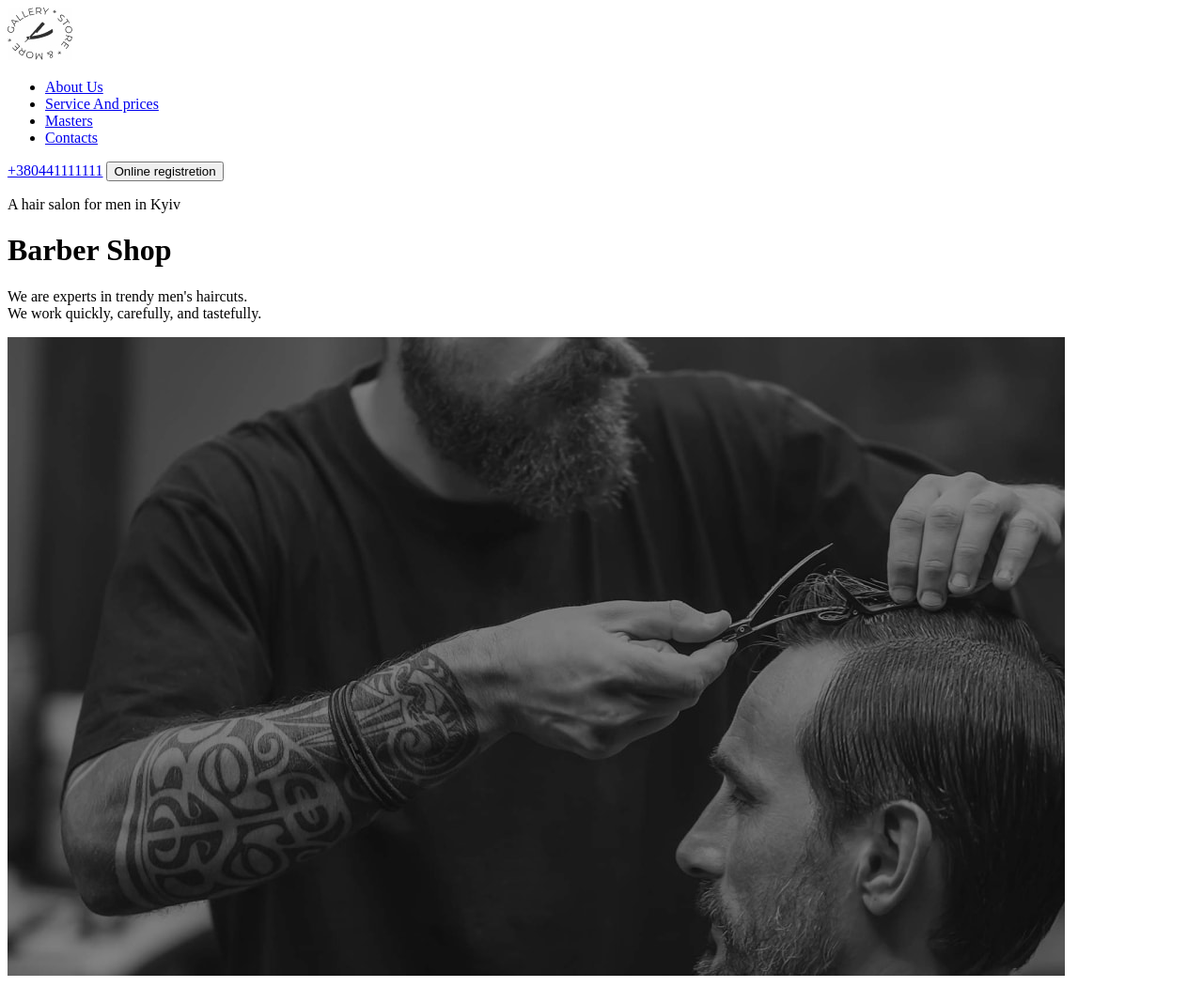
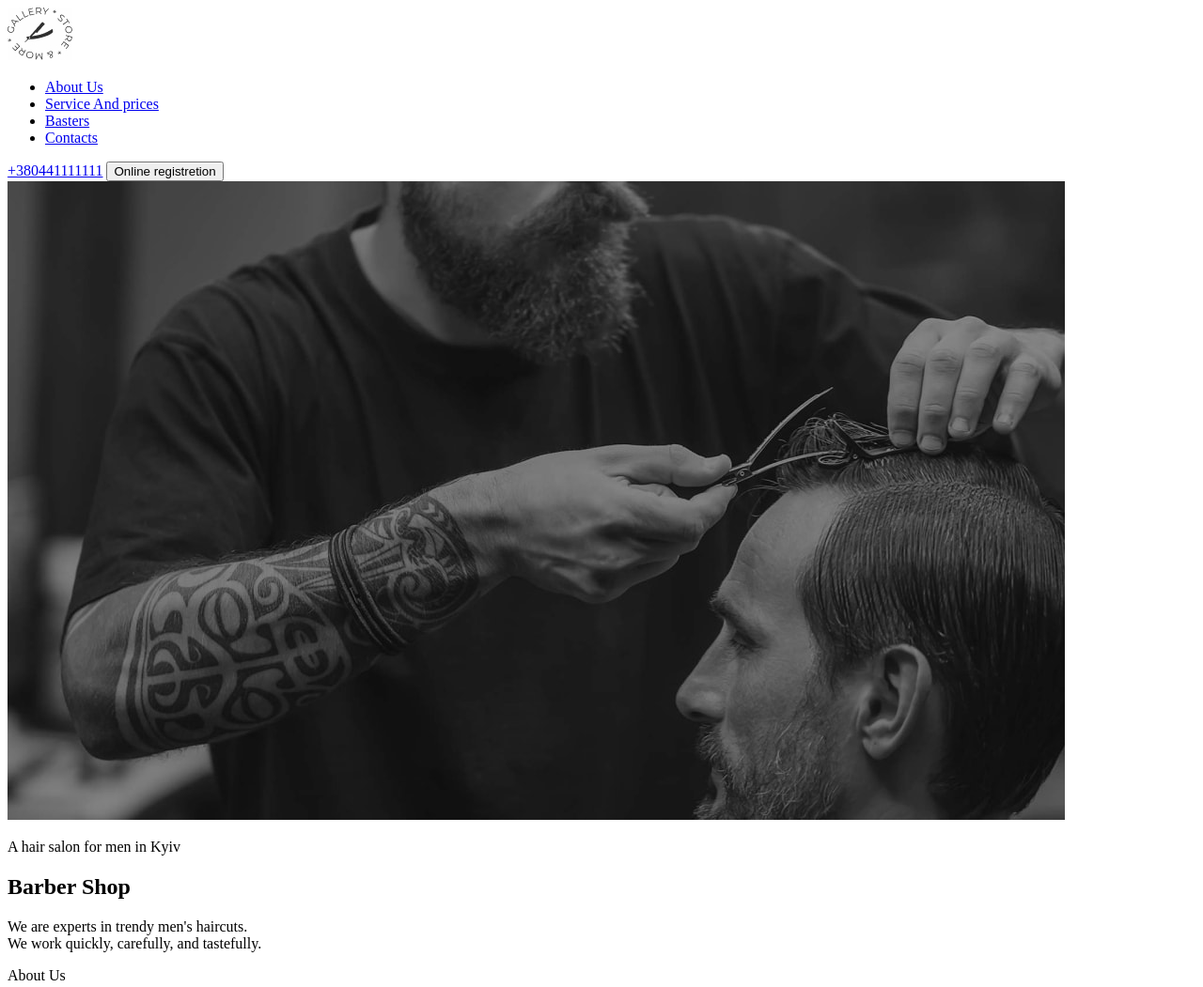
Before and after one commit to arletolentin/barbersample01, a plain HTML site: page index.html in a window 1280 px wide. Shown: the top 1051 px of the page at 94% size. Drawn offline with Linux system fonts and the light colour scheme.

Commit message:
second edit
continuation of the barber shop, fixing the anchor

```diff
--- a/index.html
+++ b/index.html
@@ -16,7 +16,7 @@
             <ul>
                 <li><a href="AboutUs">About Us</a></li>
                 <li><a href="/">Service And prices</a></li>
-                <li><a href="/">Masters</a></li>
+                <li><a href="/">Basters</a></li>
                 <li><a href="/">Contacts</a></li>
             </ul>
             <a href="tel:+380441111111">+380441111111</a>
@@ -25,11 +25,13 @@
     </header>
     <!-- -->
     <main>
-        <p>A hair salon for men in Kyiv</p>
+        <section class="Hero_barber">
+            <img src="images/Hero_barber.jpg" alt="A man cutting hair of a man">
+            <p>A hair salon for men in Kyiv</p>
         <h1>Barber Shop</h1>
         <p>We are experts in trendy men's haircuts.<br>
             We work quickly, carefully, and tastefully.</p>
-        <img src="images/Hero_barber.jpg" alt="A man cutting hair of a man">
+         </section>
     </main>
     <section>
         <p>About Us</p>
```
Also changed, not shown: test.html (added).
